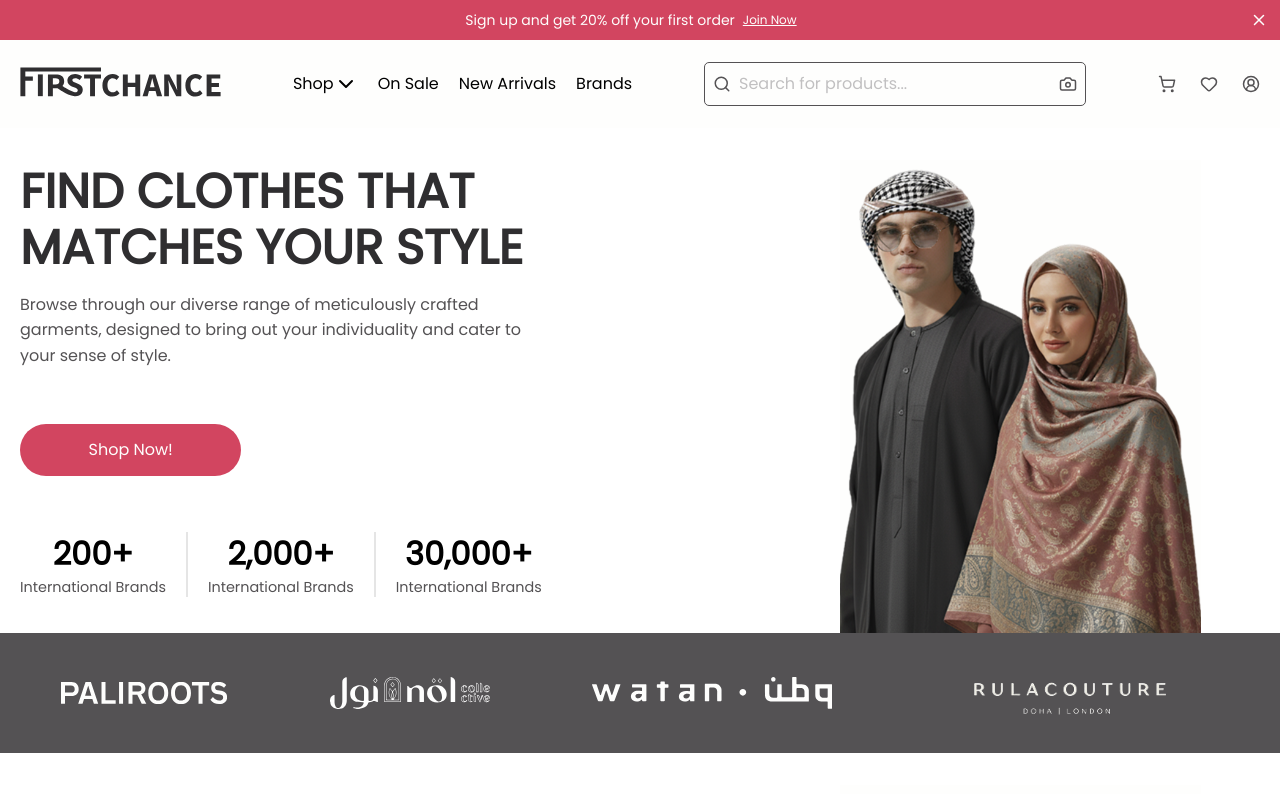
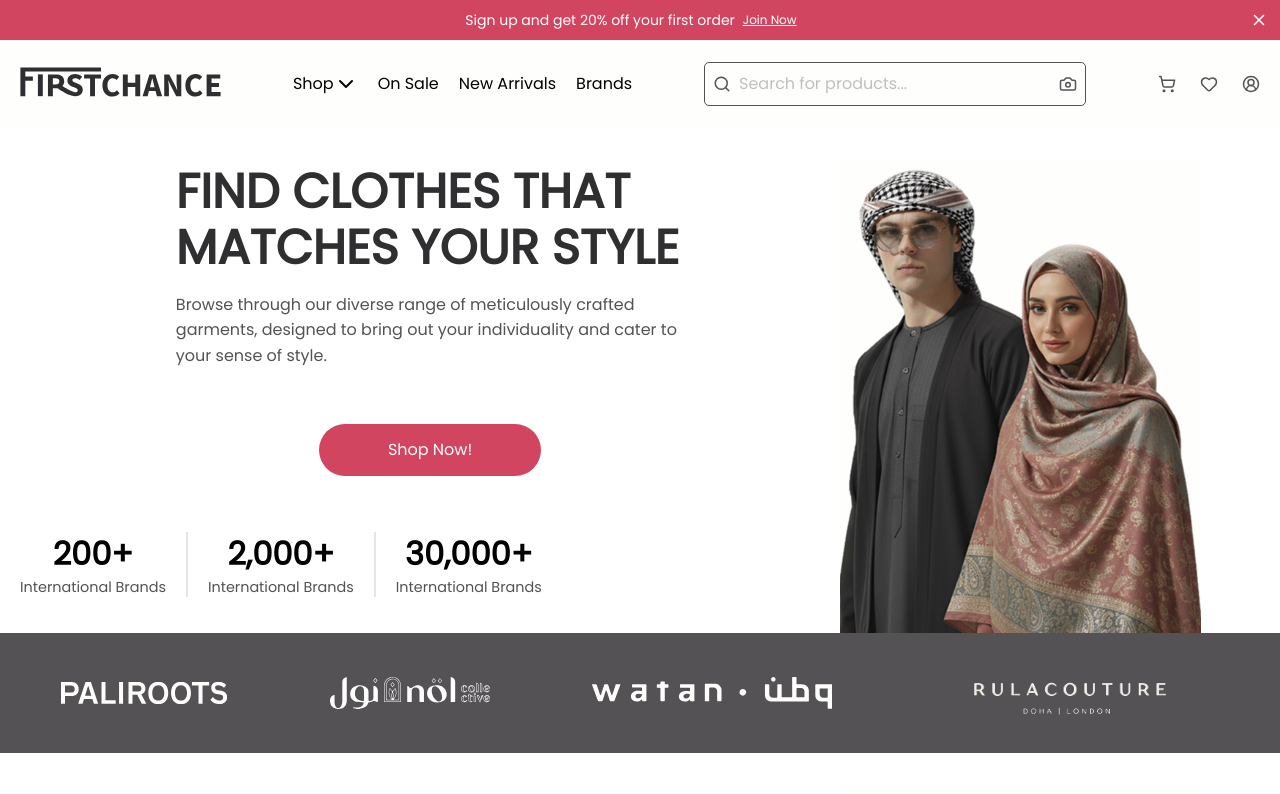
Before and after one commit to EASY-ORDER-IZ/easyorder-frontend, a React (Vite) app: page / in a window 1280 px wide. Shown: the top 794 px of the page. Built offline with nearby package versions, Linux system fonts and the light colour scheme.

Commit message:
fix: fix the image in header and some fonts issues and navbar

```diff
--- a/src/components/HomePageComponents/Header.tsx
+++ b/src/components/HomePageComponents/Header.tsx
@@ -10,7 +10,7 @@ const Header = () => {
   return (
     <>
       <div className="flex w-full items-center justify-between px-5 py-8">
-        <div className="gap flex flex-col gap-14">
+        <div className="flex flex-col items-center justify-center gap-14">
           <div className="flex w-full flex-col items-center gap-4 lg:max-w-[62%]">
             <span className="text-text-primary text-title align-middle leading-14 font-bold">
               FIND CLOTHES THAT MATCHES YOUR STYLE
@@ -20,7 +20,7 @@ const Header = () => {
               out your individuality and cater to your sense of style.
             </span>
           </div>
-          <div className="flex max-w-[27%]">
+          <div className="flex w-full max-w-[80%] justify-center lg:max-w-[27%]">
             <Button variant="primary" title="Shop Now!"></Button>
           </div>
           <div className="flex w-full gap-5">
```
